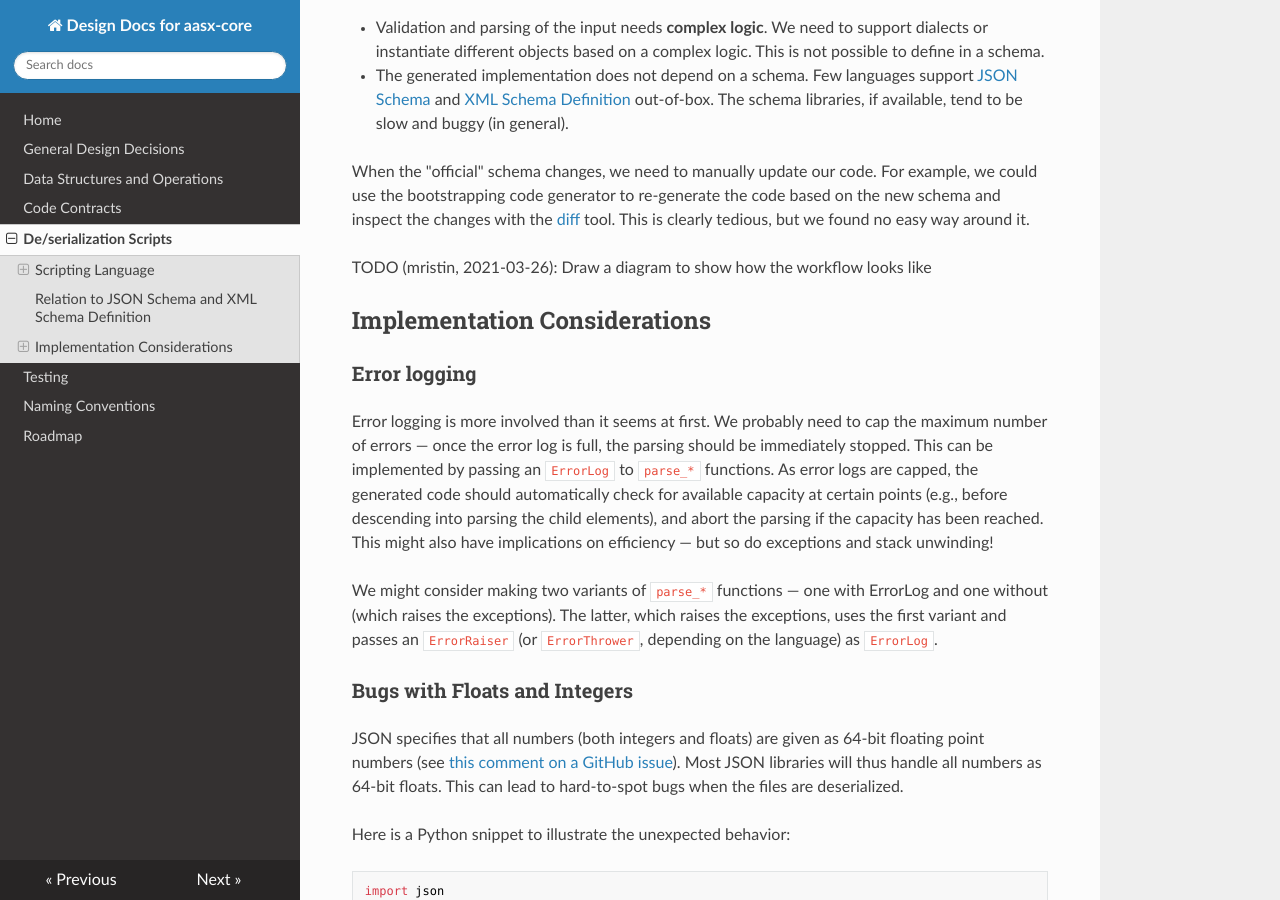
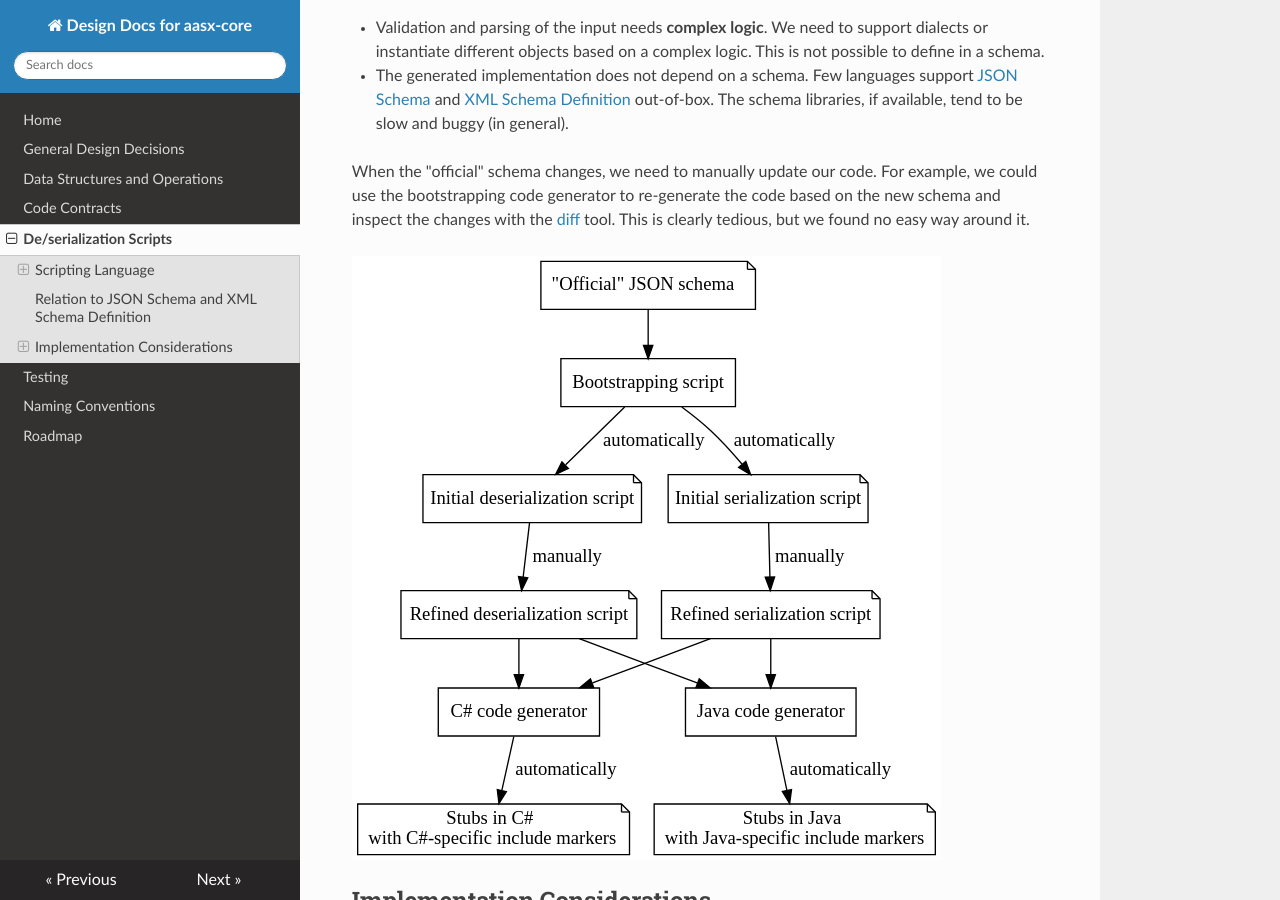
Before and after one commit to aas-core-works/design-docs, an MkDocs documentation site: the page built from docs/deserialization-scripts.md, in a window 1280 px wide and 900 px high, scrolled down 1958 px. Built offline with MkDocs 1.6.1, drawn with Linux system fonts in a browser that asks for light colours; nearby versions of some CDN libraries.

Commit message:
Draw workflow diagrams (#7)
This patch adds diagrams for workflows regarding the include markers and
de/serialization.

```diff
--- a/docs/deserialization-scripts.md
+++ b/docs/deserialization-scripts.md
@@ -89,9 +89,11 @@ When the "official" schema changes, we need to manually update our code.
 For example, we could use the bootstrapping code generator to re-generate the code based on the new schema and inspect the changes with the [diff] tool.
 This is clearly tedious, but we found no easy way around it.
 
-TODO (mristin, 2021-03-26): Draw a diagram to show how the workflow looks like
+[diff]: https://en.wikipedia.org/wiki/Diff
 
-[diff]: https://en.wikipedia.org/wiki/Diff
+
+![Workflow](deserialization-scripts/workflow.svg)
+
 
 ## Implementation Considerations
 
```
Also changed, not shown: docs/general-design-decisions.md (+1 -1 lines), docs/deserialization-scripts/workflow.svg (added), docs/general-design-decisions/include-markers.svg (added), 2 other files.
